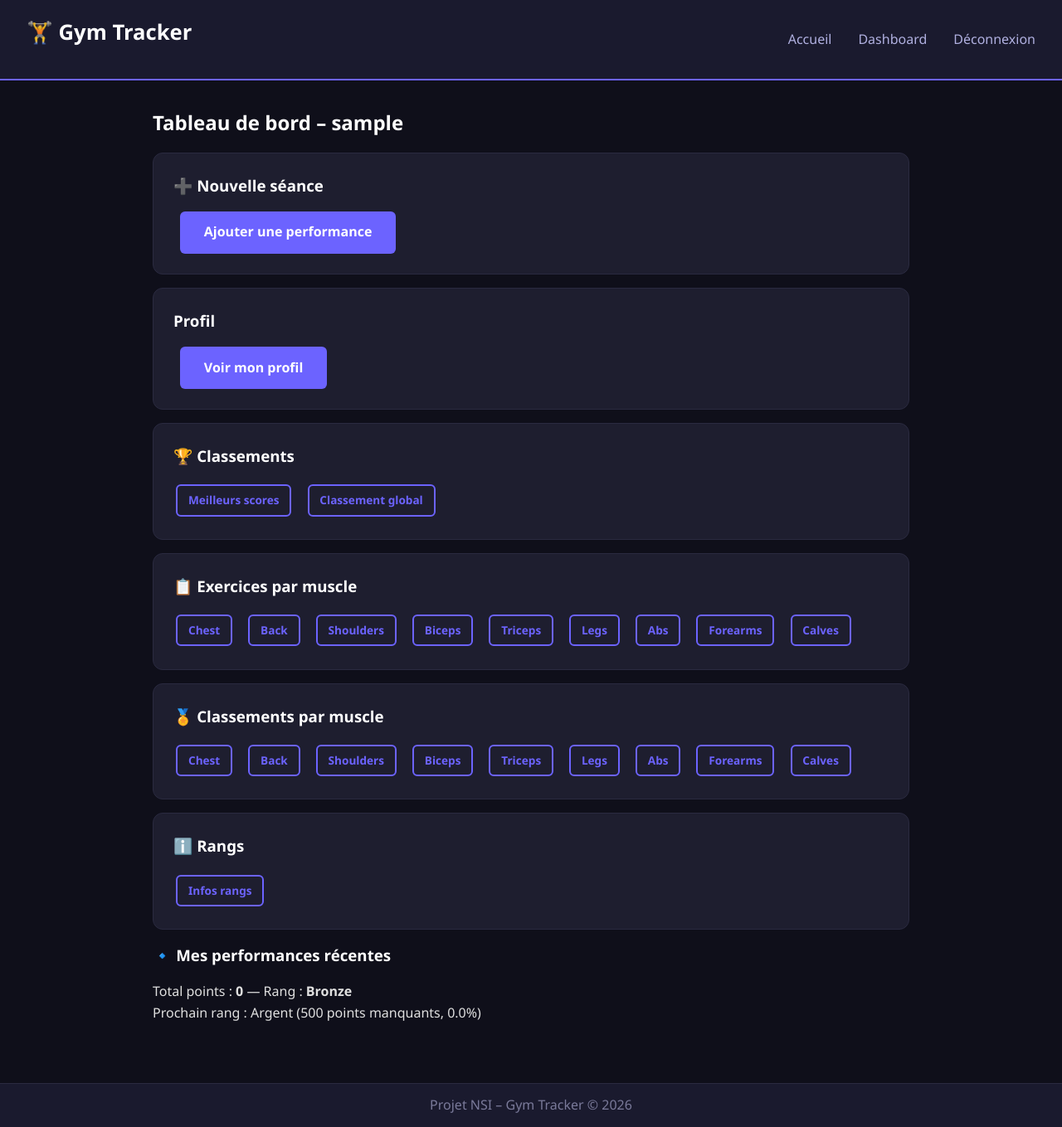
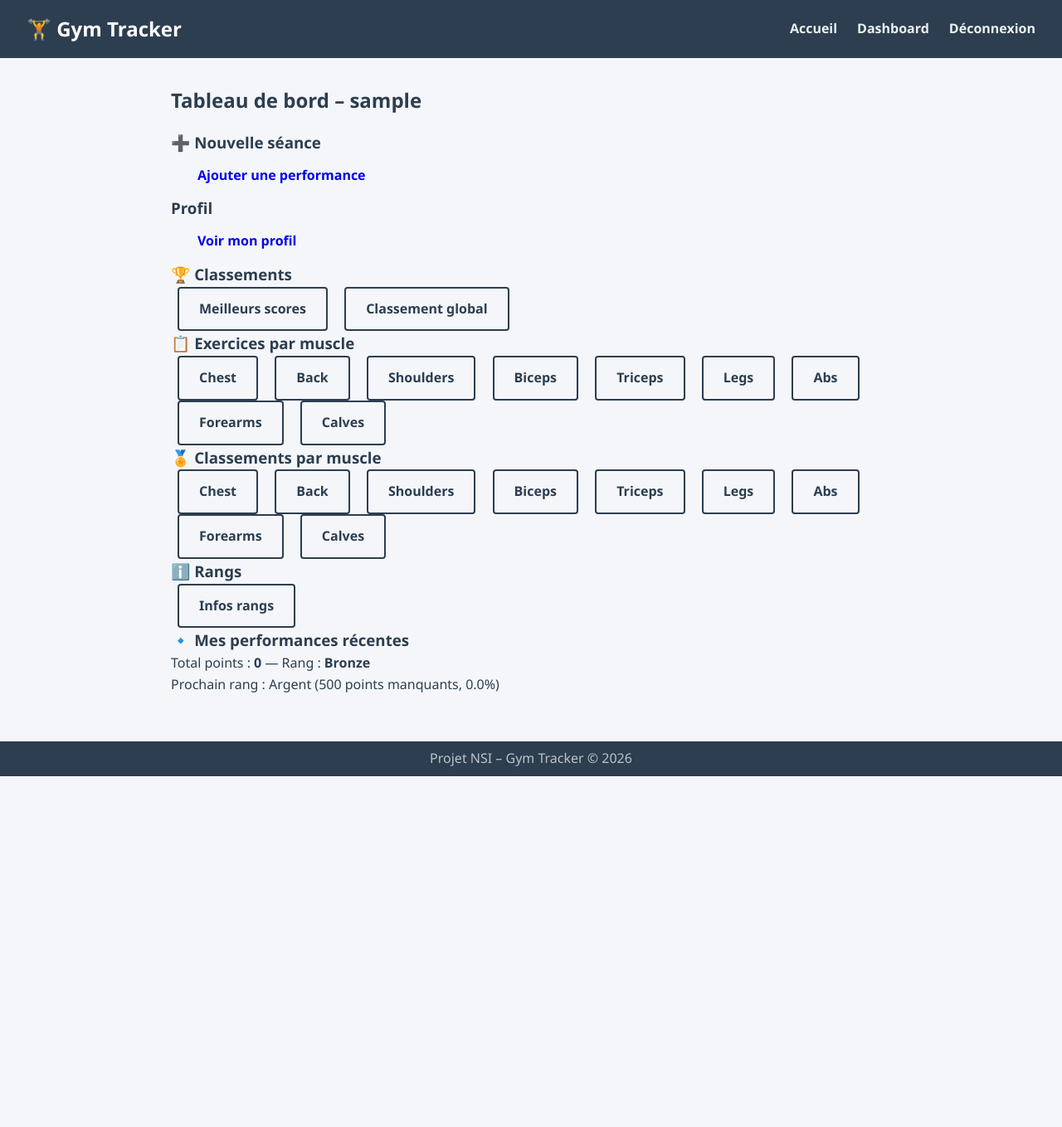
Before and after one commit to reibelbenjamin6-dev/projetNSI-gym, a Flask app: page /dashboard in a window 1280 px wide. Shown: the whole page at 83% size. After the commit the page ends 936 px from the top, so only its background shows below. Run offline with Flask 3, Linux system fonts and the light colour scheme; the visitor is signed in with stand-in values (Sample User, id 1); data comes from the database, SQL or seed files in the repository; data that the repository does not hold is empty.

Commit message:
Update style.css

```diff
--- a/static/css/style.css
+++ b/static/css/style.css
@@ -1,254 +1,188 @@
-/* ----- THÈME SOMBRE - GYM TRACKER ----- */
-
-/* Reset : supprime les marges et paddings par défaut */
+/* Reset de base */
 * {
     margin: 0;
     padding: 0;
     box-sizing: border-box;
 }
 
-/* Fond global sombre */
 body {
     font-family: 'Segoe UI', Tahoma, Geneva, Verdana, sans-serif;
-    background-color: #0f0f1a;        /* presque noir, bleu très foncé */
-    color: #e0e0e0;                   /* texte clair */
+    background-color: #f5f6fa;
+    color: #2c3e50;
     line-height: 1.6;
 }
 
-/* ====== HEADER ====== */
+/* Header */
 header {
-    background-color: #1a1a2e;        /* bleu nuit profond */
+    background-color: #2c3e50;
     color: white;
-    padding: 1.2rem 2rem;
+    padding: 1rem 2rem;
     display: flex;
     justify-content: space-between;
     align-items: center;
-    border-bottom: 2px solid #6c63ff; /* petite touche violet/bleu */
 }
 
 header h1 {
-    font-size: 1.6rem;
-    color: #ffffff;
+    margin: 0;
+    font-size: 1.5rem;
 }
 
 /* Navigation */
 nav {
     display: flex;
-    gap: 2rem;
-}
-nav a {
-    color: #b0b0e0;
-    text-decoration: none;
-    font-weight: 500;
-    transition: color 0.2s;
-}
-nav a:hover {
-    color: #6c63ff;                   /* violet au survol */
+    gap: 1.5rem;
+    align-items: center;
 }
 
-/* ====== CONTENU PRINCIPAL ====== */
-main {
-    max-width: 960px;
-    margin: 2rem auto;
-    padding: 0 1.5rem;
+nav a {
+    color: #ecf0f1;
+    text-decoration: none;
+    font-weight: bold;
 }
 
-/* ====== TITRES ====== */
-h1, h2, h3 {
-    color: #ffffff;
+nav a:hover {
+    color: #f39c12;
+}
+
+/* Contenu principal */
+main {
+    max-width: 900px;
+    margin: 2rem auto;
+    padding: 0 1rem;
+}
+
+h1, h2 {
     margin-bottom: 1rem;
 }
 
-/* ====== CARTES GÉNÉRIQUES (exercices, scores, etc.) ====== */
-.card, .exercise-card {
-    background: #1e1e2f;              /* carte légèrement plus claire que le fond */
-    border-radius: 12px;
-    padding: 1.5rem;
-    margin-bottom: 1rem;
-    border: 1px solid #2a2a40;
-    transition: transform 0.2s, box-shadow 0.2s;
-}
-.card:hover, .exercise-card:hover {
-    transform: translateY(-3px);
-    box-shadow: 0 8px 20px rgba(108, 99, 255, 0.2);
+/* Formulaires */
+form {
+    background: white;
+    padding: 2rem;
+    border-radius: 8px;
+    box-shadow: 0 2px 4px rgba(0,0,0,0.1);
+    max-width: 400px;
+    margin: 2rem auto;
 }
 
-/* ====== FORMULAIRES ====== */
-form {
-    background: #1e1e2f;
-    padding: 2rem;
-    border-radius: 12px;
-    border: 1px solid #2a2a40;
-    max-width: 450px;
-    margin: 2rem auto;
-}
-input, select {
+input {
+    display: block;
     width: 100%;
-    padding: 0.8rem;
-    margin-bottom: 1.2rem;
-    border: 1px solid #3a3a5c;
-    background: #0f0f1a;
-    color: #e0e0e0;
-    border-radius: 6px;
-}
-input::placeholder {
-    color: #6a6a8a;
-}
-button {
-    background: #6c63ff;             /* violet moderne */
-    color: white;
-    padding: 0.8rem 1.5rem;
-    border: none;
-    border-radius: 6px;
-    font-weight: bold;
-    cursor: pointer;
-    transition: background 0.2s;
-}
-button:hover {
-    background: #5a52d5;
+    padding: 0.75rem;
+    margin-bottom: 1rem;
+    border: 1px solid #ddd;
+    border-radius: 4px;
 }
 
-/* ====== TABLEAUX (classement) ====== */
-.styled-table {
-    width: 100%;
-    border-collapse: collapse;
-    background: #1e1e2f;
-    border-radius: 12px;
-    overflow: hidden;
-    margin: 1.5rem 0;
-}
-.styled-table th {
-    background: #6c63ff;
+button {
+    background-color: #27ae60;
     color: white;
-    padding: 0.8rem;
-    text-align: left;
-}
-.styled-table td {
-    padding: 0.8rem;
-    border-bottom: 1px solid #2a2a40;
-}
-.styled-table tr:hover td {
-    background: #2a2a4a;
+    padding: 0.75rem 1.5rem;
+    border: none;
+    border-radius: 4px;
+    cursor: pointer;
+    font-weight: bold;
 }
 
-/* ====== GRILLE D'EXERCICES ====== */
-.exercise-grid {
-    display: grid;
-    grid-template-columns: repeat(auto-fill, minmax(220px, 1fr));
-    gap: 1.2rem;
-    margin-top: 1.5rem;
-}
-.exercise-card h4 {
-    color: #ffffff;
-    margin-bottom: 0.3rem;
-}
-.muscle-badge {
-    background: #6c63ff;
-    color: white;
-    padding: 0.2rem 0.8rem;
-    border-radius: 20px;
-    font-size: 0.8rem;
-    display: inline-block;
+button:hover {
+    background-color: #219a52;
 }
 
-/* ====== MESSAGES FLASH ====== */
+/* Footer */
+footer {
+    background-color: #2c3e50;
+    color: #bdc3c7;
+    text-align: center;
+    padding: 0.5rem;
+    margin-top: 2rem;
+}
+
+/* Messages flash */
 .flash-messages {
-    max-width: 450px;
+    max-width: 400px;
     margin: 1rem auto;
 }
 .flash-message {
-    background: #ff4d4d;
+    background: #e74c3c;
     color: white;
-    padding: 0.8rem;
-    border-radius: 6px;
+    padding: 0.75rem;
+    border-radius: 4px;
     margin-bottom: 0.5rem;
 }
 
-/* ====== FOOTER ====== */
-footer {
-    background-color: #1a1a2e;
-    color: #7a7a9a;
-    text-align: center;
-    padding: 0.8rem;
-    border-top: 1px solid #2a2a40;
-    margin-top: 3rem;
-}
-
-/* ====== BOUTONS HERO (page d'accueil) ====== */
+/* Hero section (page d'accueil) */
 .hero {
     text-align: center;
-    padding: 4rem 1rem;
+    padding: 3rem 1rem;
 }
 .hero h2 {
-    font-size: 2.4rem;
-    margin-bottom: 0.8rem;
-    color: white;
+    font-size: 2rem;
+    margin-bottom: 0.5rem;
 }
 .hero p {
     font-size: 1.2rem;
-    color: #a0a0c0;
+    color: #7f8c8d;
     margin-bottom: 2rem;
 }
+
+/* Boutons */
 .btn {
     display: inline-block;
-    padding: 0.8rem 1.8rem;
+    padding: 0.75rem 1.5rem;
     margin: 0 0.5rem;
-    border-radius: 6px;
+    border-radius: 4px;
     text-decoration: none;
     font-weight: bold;
-    transition: background 0.2s;
 }
-.btn-primary {
-    background: #6c63ff;
+.btn-green {
+    background-color: #27ae60;
     color: white;
 }
-.btn-primary:hover {
-    background: #5a52d5;
+.btn-green:hover {
+    background-color: #219a52;
 }
 .btn-outline {
     background: transparent;
-    border: 2px solid #6c63ff;
-    color: #6c63ff;
+    border: 2px solid #2c3e50;
+    color: #2c3e50;
 }
 .btn-outline:hover {
-    background: #6c63ff;
+    background: #2c3e50;
     color: white;
 }
 
-/* ====== CONTENEUR DE FORMULAIRE (login/register) ====== */
+/* Conteneur de formulaire */
 .form-container {
-    max-width: 450px;
+    max-width: 400px;
     margin: 2rem auto;
 }
 .switch-link {
     text-align: center;
     margin-top: 1rem;
-    color: #a0a0c0;
-}
-.switch-link a {
-    color: #6c63ff;
 }
 
-/* ====== MESSAGE DISCRET MOT DE PASSE ====== */
-.password-hint {
-    font-size: 0.75rem;
-    color: #8a8a9a;
-    margin-top: -0.4rem;
-    margin-bottom: 1.5rem;
-    font-style: italic;
+/* Grille d'exercices */
+.exercise-grid {
+    display: grid;
+    grid-template-columns: repeat(auto-fill, minmax(200px, 1fr));
+    gap: 1rem;
+    margin: 1.5rem 0;
 }
-
-/* ====== PETITS BOUTONS (muscles, classements) ====== */
-.btn-sm {
-    padding: 0.4rem 0.8rem;
+.exercise-card {
+    background: white;
+    padding: 1.5rem;
+    border-radius: 8px;
+    box-shadow: 0 2px 5px rgba(0,0,0,0.1);
+    text-align: center;
+}
+.exercise-card h4 {
+    margin-bottom: 0.5rem;
+    color: #2c3e50;
+}
+.muscle {
+    background: #ecf0f1;
+    color: #2c3e50;
+    padding: 0.25rem 0.75rem;
+    border-radius: 20px;
     font-size: 0.85rem;
-    margin: 0.2rem;
 }
-
-/* Conteneur flexible pour les boutons de muscles / classements */
-.muscle-links {
-    display: flex;
-    flex-wrap: wrap;
-    gap: 0.8rem;          /* espacement horizontal et vertical */
-    margin-top: 0.5rem;   /* décollage du titre au-dessus */
-}
```
